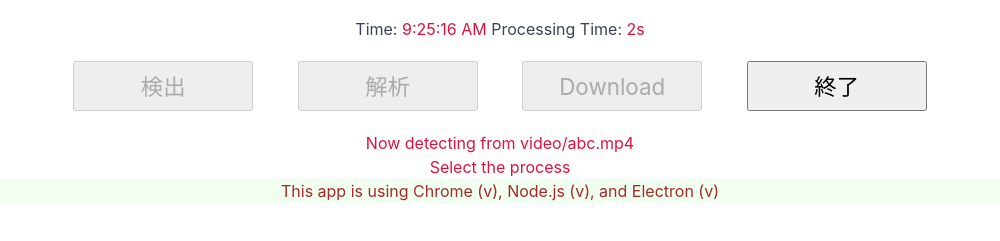
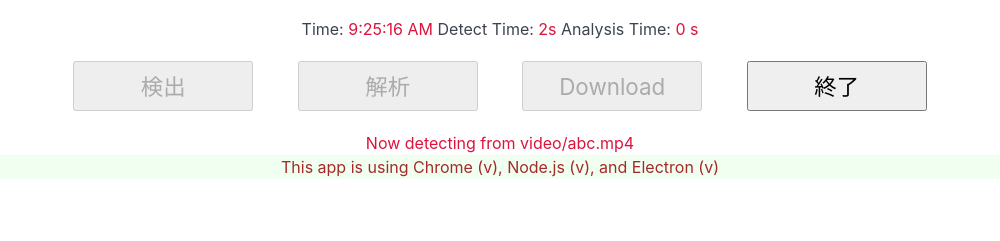
Before and after one commit to knjp/birdcount, an Electron app: page index.html in a window 1000 px wide. Both pictures are taken after a click on the button "検出". Shown: the part 477-718 px from the top of the page. Drawn offline with nearby package versions, Linux system fonts and the light colour scheme; no server answers.

Commit message:
Adjusted the location of processing time, etc.

```diff
--- a/index.css
+++ b/index.css
@@ -47,7 +47,7 @@ p#info {
     background-color: honeydew;
 }
 
-p#ctime, p#ptime, p#pdetect, p#panalyze {
+p#ctime, p#dtime, p#atime, p#pdetect, p#panalyze {
     display: inline;
     color:crimson
 }
--- a/index.html
+++ b/index.html
@@ -34,8 +34,9 @@
       Video File: <strong id="videoFilePath">video/abc.mp4</strong>
     </div>
     <div id="time">
-      Time: <p id="ctime">00:00:00</p> Processing Time:
-      <p id="ptime"> 0 s </p>
+      Time: <p id="ctime">00:00:00</p> Detect Time:
+      <p id="dtime"> 0 s </p> Analysis Time:
+      <p id="atime"> 0 s </p>
     </div>
     <div id="controlbtns">
       <button tyoe="button" id="bt001">検出</button>
@@ -49,7 +50,7 @@
       <p id="pdetect"></p>
     </div>
     <div id="analyze_results" align="center">
-      <p id="panalyze">Select the process</p>
+      <p id="panalyze"></p>
     </div>
     </div>
 
--- a/renderer.js
+++ b/renderer.js
@@ -33,16 +33,25 @@ bt_csvDownload.addEventListener('click', () => {
 })
 
 
-var ptime = 0
+var atime = 0
+var dtime = 0
+var detecting = false
 function printTime(){
     var now = new Date()
     var year = now.getFullYear()
     var month = now.getMonth()
     const ct = document.getElementById('ctime')
     ct.innerHTML = now.toLocaleTimeString()
-    ptime = ptime + 1
-    const pt = document.getElementById('ptime')
-    pt.innerHTML = ptime + 's'
+    if(detecting == true){
+        dtime = dtime + 1
+        const pt = document.getElementById('dtime')
+        pt.innerHTML = dtime + 's'
+    }
+    else{
+        atime = atime + 1
+        const pt = document.getElementById('atime')
+        pt.innerHTML = atime + 's'
+    }
 }
 
 const bt_detect = document.getElementById('bt001')
@@ -67,7 +76,8 @@ function buttonEnable() {
 
 bt_detect.addEventListener('click', function(clickEvent){
     buttonDisable()
-    ptime = 0
+    dtime = 0
+    detecting = true
     var processtime = setInterval(printTime, 1000)
     videoFileName = document.getElementById('videoFilePath').innerText
     document.getElementById('pdetect').innerHTML = 'Now detecting from ' + videoFileName
@@ -79,6 +89,7 @@ bt_detect.addEventListener('click', function(clickEvent){
         datas = dstrs[0] + '<br>' + dstrs[1] + '<br>' + dstrs[2] + '<br>' + dstrs[3]
         document.getElementById('pdetect').innerHTML = '<pre>' + datas + '</pre>'
         buttonEnable()
+        detecting = false
         clearInterval(processtime)
     })
 })
@@ -89,7 +100,7 @@ bt_analyze.addEventListener('click', function(clickEvent){
     img1.setAttribute('src', '')
     img2.setAttribute('src', '')
     buttonDisable()
-    ptime = 0
+    atime = 0
     var processtime = setInterval(printTime, 1000)
     document.getElementById('panalyze').innerHTML = ''
     const message = window.runpython.analyze({"send_data":"analyze"})
```
Also changed, not shown: 1 other file.
